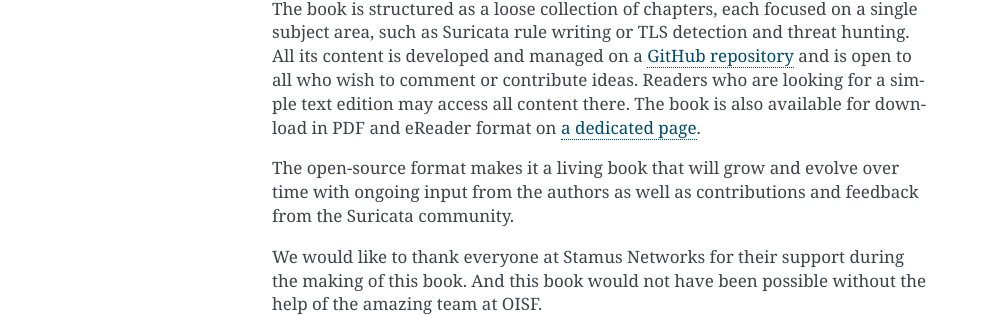
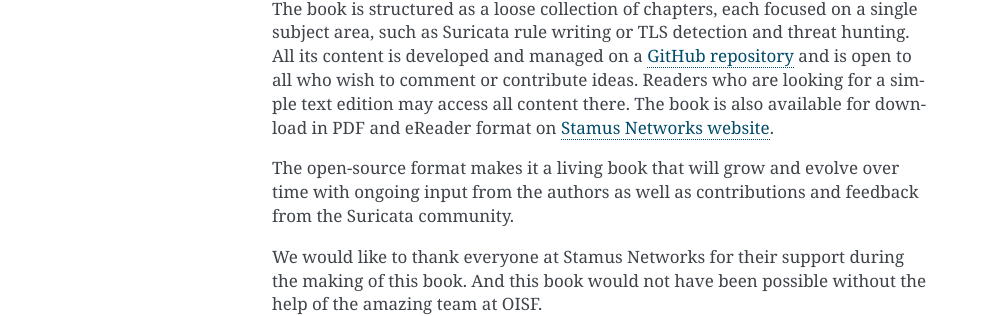
Before and after one commit to StamusNetworks/suricata-4-analysts, a Sphinx documentation site: the page built from source/foreword.rst, in a window 1280 px wide. Shown: the part 698-1014 px from the top of the page, without its empty margins (148-1141 px from the left). Built offline with Sphinx 7.4.7, drawn with Linux system fonts in a browser that asks for light colours.

Commit message:
foreword: be explicit on website link

```diff
--- a/source/foreword.rst
+++ b/source/foreword.rst
@@ -9,7 +9,7 @@
 
 As you may be aware, there is a dedicated team of Suricata developers continuously working to improve Suricata and releasing new capabilities regularly. So, we decided to take a more open-source software development approach to the content and release cadence of the book in order to keep it relevant and up-to-date.
 
-The book is structured as a loose collection of chapters, each focused on a single subject area, such as Suricata rule writing or TLS detection and threat hunting. All its content is developed and managed on a `GitHub repository <https://github.com/StamusNetworks/suricata-4-analysts>`_ and is open to all who wish to comment or contribute ideas. Readers who are looking for a simple text edition may access all content there. The book is also available for download in PDF and eReader format on `a dedicated page <https://www.stamus-networks.com/suricata-4-analysts>`_.
+The book is structured as a loose collection of chapters, each focused on a single subject area, such as Suricata rule writing or TLS detection and threat hunting. All its content is developed and managed on a `GitHub repository <https://github.com/StamusNetworks/suricata-4-analysts>`_ and is open to all who wish to comment or contribute ideas. Readers who are looking for a simple text edition may access all content there. The book is also available for download in PDF and eReader format on `Stamus Networks website <https://www.stamus-networks.com/suricata-4-analysts>`_.
 
 The open-source format makes it a living book that will grow and evolve over time with ongoing input from the authors as well as contributions and feedback from the Suricata community.
 
```
